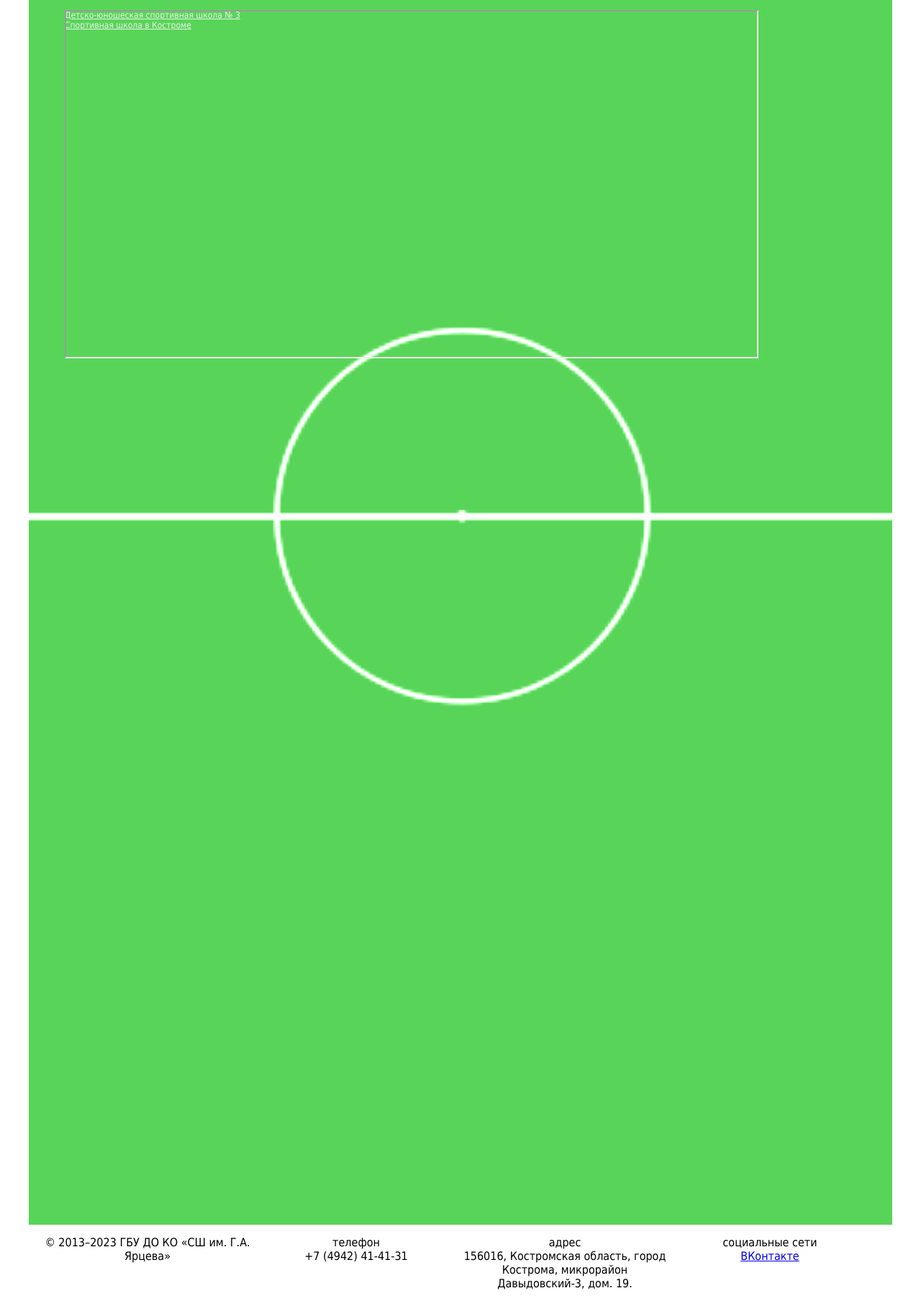
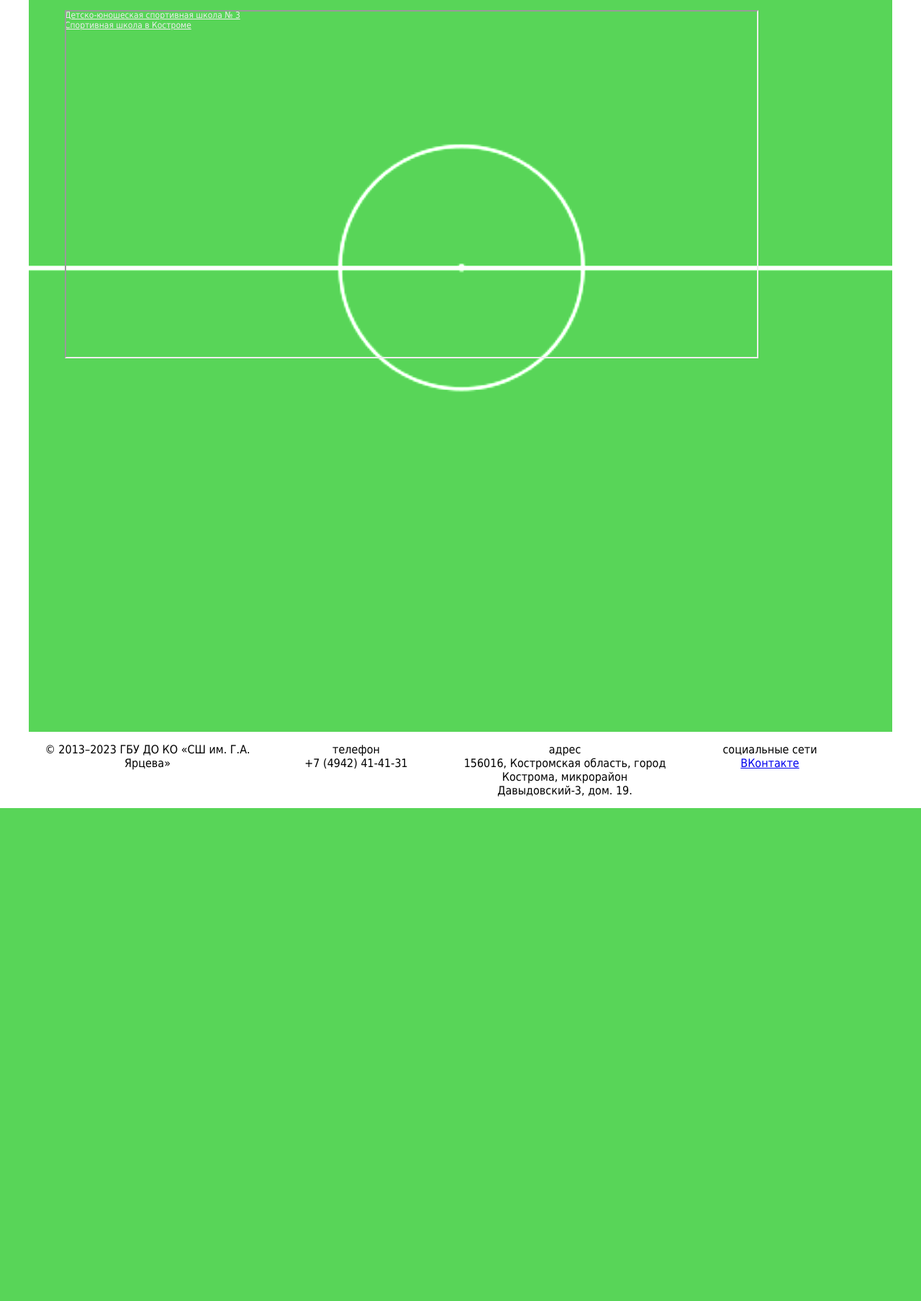
Before and after one commit to AirGuy-one/sports_school, a Django app: page /contacts in a window 1280 px wide. Shown: the part 371-2179 px from the top of the page at 72% size. After the commit the page ends 1494 px from the top, so only its background shows below. Run offline with Django 4.2, Linux system fonts and the light colour scheme; parts of the project's set-up code (start-up, migrations or seed data) failed here and were passed over.

Commit message:
Change the field.png(1)

```diff
--- a/static/css/about-organization-list.css
+++ b/static/css/about-organization-list.css
@@ -1,5 +1,6 @@
 main {
     max-width: 1200px;
+    max-height: 100px;
     margin: 0 auto;
     padding-bottom: 1200px;
     position: relative;
```
